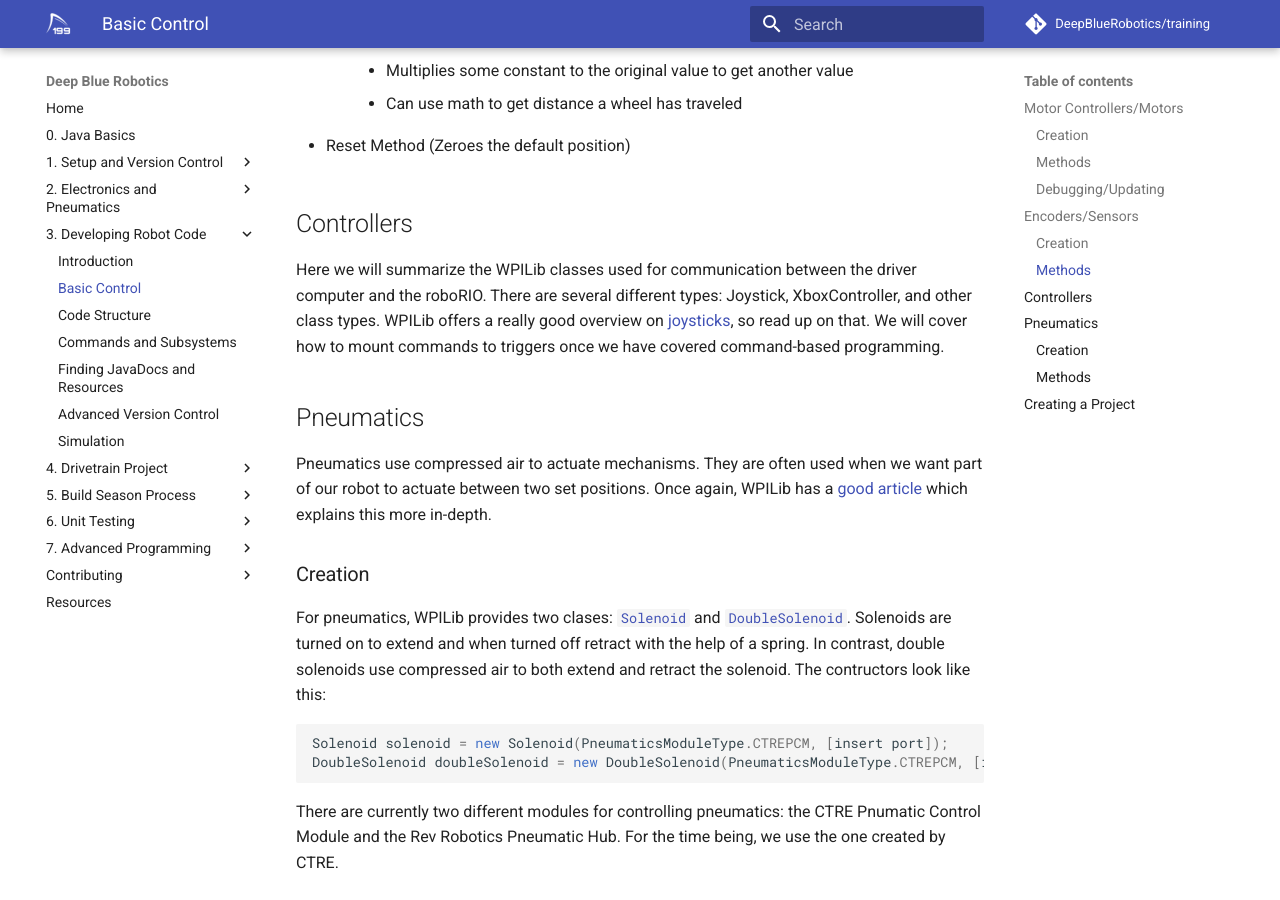
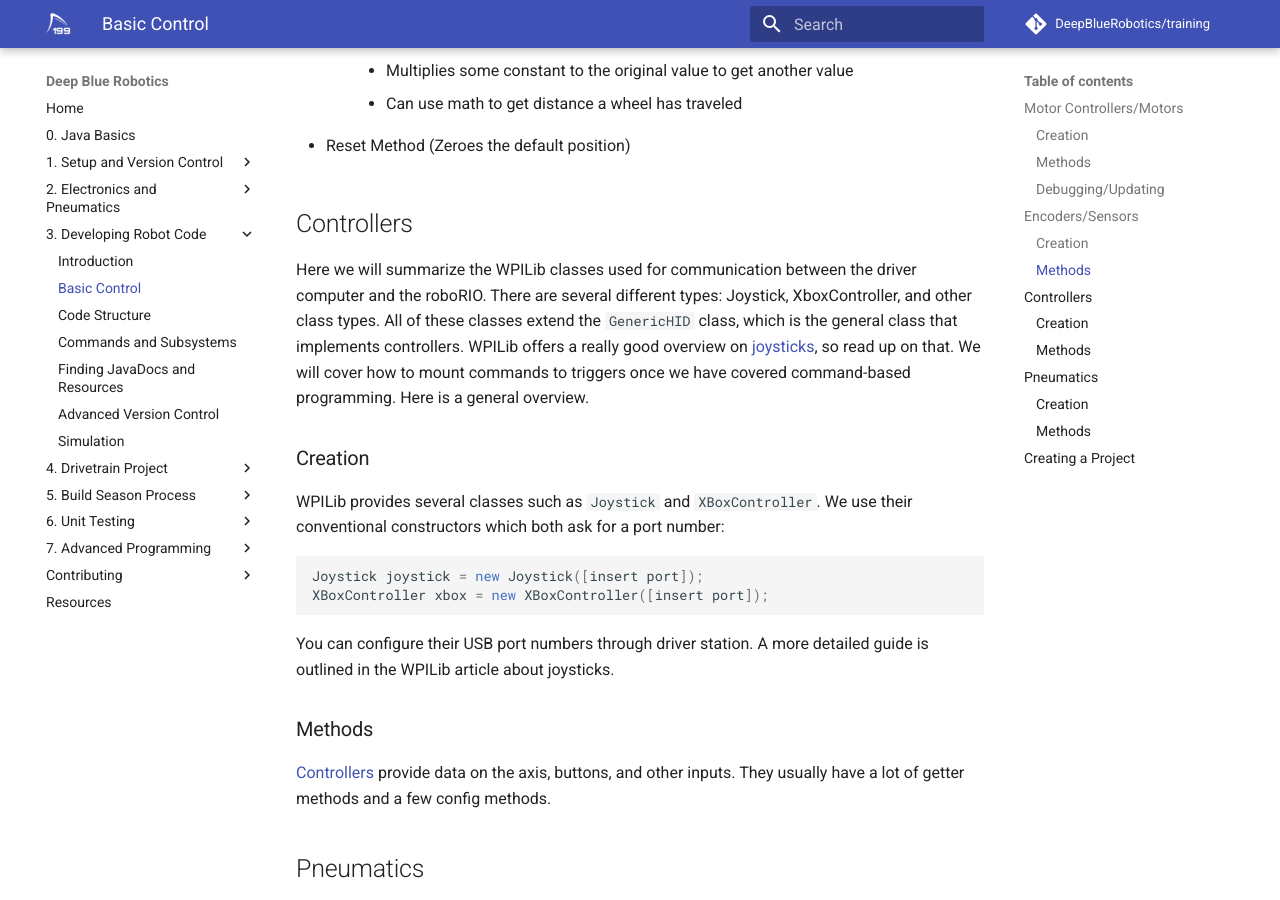
Before and after one commit to DeepBlueRobotics/training, an MkDocs documentation site: the page built from docs/section-3/basic-control.md, in a window 1280 px wide and 900 px high, scrolled down 3217 px. Built offline with MkDocs 1.6.1 and Material for MkDocs 9.7.7, drawn with Linux system fonts in a browser that asks for light colours; comment, search, counter and statistics services are not loaded; some of the changed text lies outside the part shown.

Commit message:
Finished Joysticks and other comments

````diff
--- a/docs/section-3/basic-control.md
+++ b/docs/section-3/basic-control.md
@@ -97,7 +97,18 @@ Other than the information that can be obtained using getters on the motor contr
 - Reset Method (Zeroes the default position)
 
 ## Controllers
-Here we will summarize the WPILib classes used for communication between the driver computer and the roboRIO. There are several different types: Joystick, XboxController, and other class types. WPILib offers a really good overview on [joysticks](https://docs.wpilib.org/en/stable/docs/software/basic-programming/joystick.html), so read up on that. We will cover how to mount commands to triggers once we have covered command-based programming.
+Here we will summarize the WPILib classes used for communication between the driver computer and the roboRIO. There are several different types: Joystick, XboxController, and other class types. All of these classes extend the `GenericHID` class, which is the general class that implements controllers. WPILib offers a really good overview on [joysticks](https://docs.wpilib.org/en/stable/docs/software/basic-programming/joystick.html), so read up on that. We will cover how to mount commands to triggers once we have covered command-based programming. Here is a general overview.
+
+### Creation
+WPILib provides several classes such as `Joystick` and `XBoxController`. We use their conventional constructors which both ask for a port number:
+``` Java
+Joystick joystick = new Joystick([insert port]);
+XBoxController xbox = new XBoxController([insert port]);
+```
+You can configure their USB port numbers through driver station. A more detailed guide is outlined in the WPILib article about joysticks.
+
+### Methods
+[Controllers](https://github.wpilib.org/allwpilib/docs/release/java/edu/wpi/first/wpilibj/GenericHID.html) provide data on the axis, buttons, and other inputs. They usually have a lot of getter methods and a few config methods.
 
 ## Pneumatics
 Pneumatics use compressed air to actuate mechanisms. They are often used when we want part of our robot to actuate between two set positions. Once again, WPILib has a [good article](https://docs.wpilib.org/en/stable/docs/software/hardware-apis/pneumatics/pneumatics.html) which explains this more in-depth.
@@ -128,7 +139,10 @@ Watch the [first video](https://www.youtube.com/watch?v=ihO-mw_4Qpo&t=347s&ab_ch
 !!! warning
     Do not create a new project like how he did in the video. Use the cloned repo and do the code on your own branch.
 
-Now watch the [second video](https://www.youtube.com/watch?v=g-dgdWVO5u8&t=1s&ab_channel=FRC0toAutonomous), but once he starts writing the code, **STOP**. He gives you all the motor controllers and encoders used for this project, so you can try implementing all the stuff before you see how he does it. It will involve searching up documentation a ton, so I highly recommend reading the [Finding JavaDocs and Resources](finding-docs.md) module (Some stuff may not make sense since we haven't covered Subsystems or Commands, so ignore those parts). For the ports, you can just put in random numbers as long as they are different from each other. Unfortunately, we do not have an exact replica of his robot to test the code on, but we will cover how to debug later on.
+Now watch the [second video](https://www.youtube.com/watch?v=g-dgdWVO5u8&t=1s&ab_channel=FRC0toAutonomous), but once he starts writing the code, **STOP**. He gives you all the motor controllers and encoders used for this project, so you can try implementing some of the subsystems before you see how he does it (You may not have time to implement the entire robot, so at least try to implement a few subsystems yourself before watching the rest of the video). It will involve searching up documentation a ton, so I highly recommend reading the [Finding JavaDocs and Resources](finding-docs.md) module (Some stuff may not make sense since we haven't covered Subsystems or Commands, so ignore those parts). For the ports, you can just put in random numbers as long as they are different from each other. Unfortunately, we do not have an exact replica of his robot to test the code on, but we will cover how to debug later on.
 
 !!! warning
     It is crucial that you try to implement the code before seeing how someone else does it. It may involve a lot of googling and searching up documentation, but that is how programming will be like. It takes a ton of practice to get proficient at writing code.
+
+!!! tip
+    Remember, if you need help, don't be afraid to ask! We're throwing you in the deep end right now because it's the fastest way to learn. You're not expected to immediately know what to do.
````
Also changed, not shown: docs/section-3/commands-subsystems.md (+1 -1 lines).
